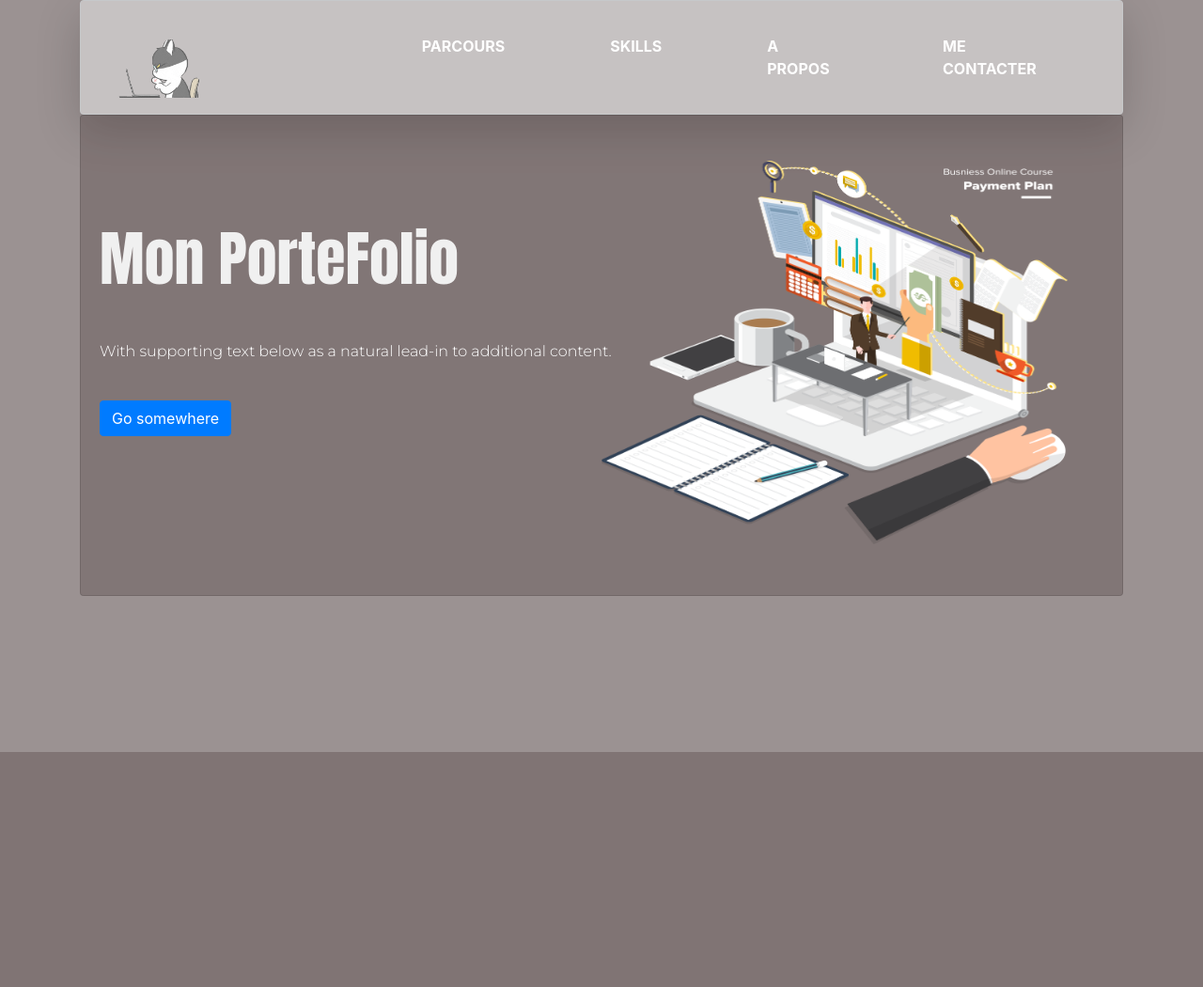
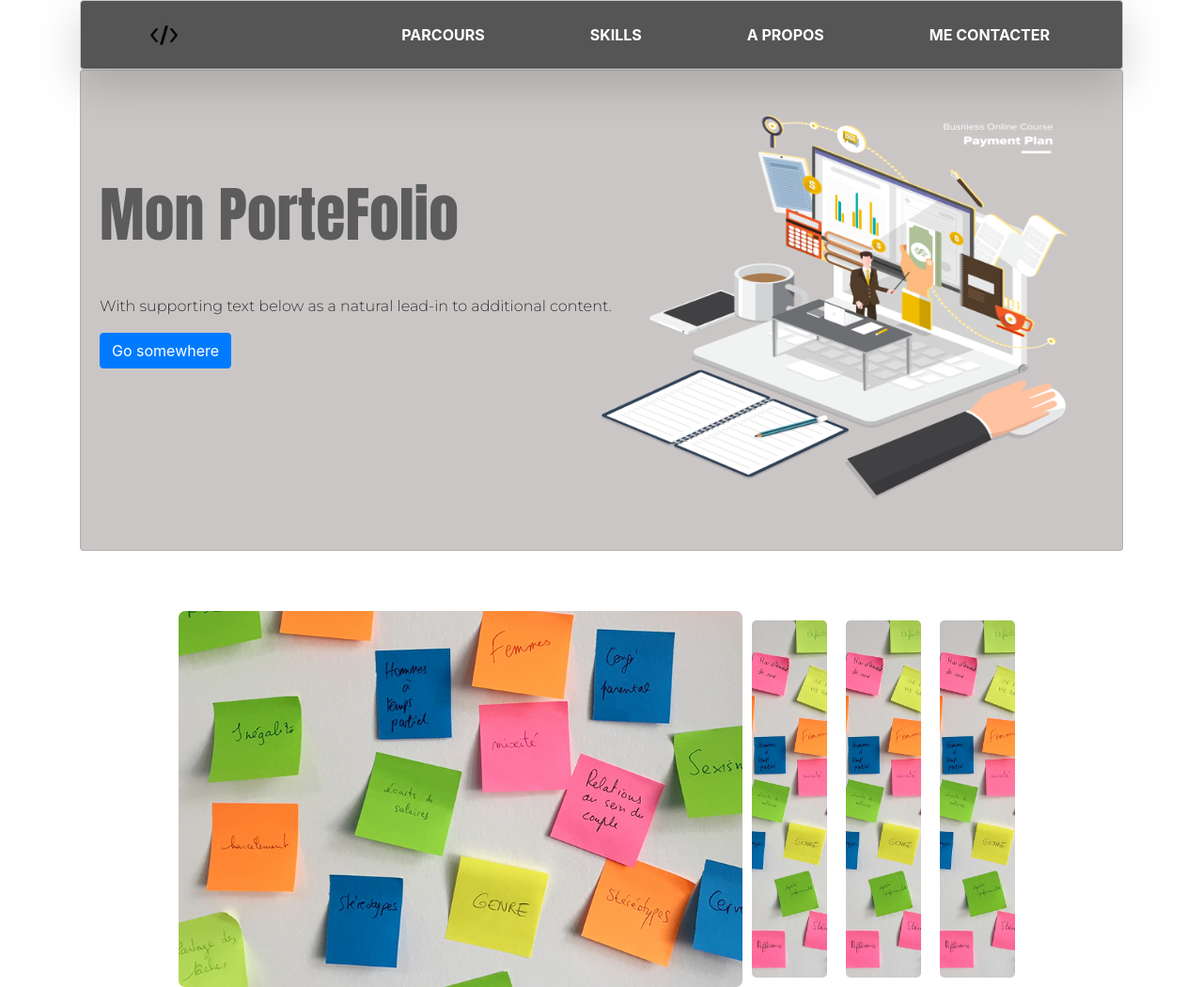
Before and after one commit to David-HUMBLOT/Portfolio, a PHP site: page / in a window 1280 px wide. Shown: the whole page at 94% size. Before the commit the page ends 800 px from the top, so only its background shows below. Run offline with PHP 8.4, Linux system fonts and the light colour scheme.

Commit message:
box2 image jquery onclick

```diff
--- a/css/style.css
+++ b/css/style.css
@@ -12,13 +12,18 @@ html{
 }
 
 body{
-    background-color:rgba(61, 44, 44, 0.514)!important;
+    background-color:rgba(255, 255, 255, 0.514)!important;
 
 }
 /* header */
 
 .logo{
-    font-size: 25px!important;
+    font-size: 10px!important;
+    margin-left: 55px!important;
+}
+
+.container .navbar {
+    background-color: rgb(85, 85, 85)!important;
 }
 
 .box1 {
@@ -31,17 +36,54 @@ body{
 
 .box1 h1{
     margin-top: 8%!important;
-    color:rgb(240, 240, 240);
+    color:rgb(92, 92, 92);
     font-family: Impact, Haettenschweiler, 'Arial Narrow Bold', sans-serif!important;
     font-size: 400%!important;
 }
 
 .box1  h2, p{
-    color:white;
+    color:rgb(49, 49, 49);
     font-family: 'Montserrat', sans-serif!important;
 
 }
 
+@import url('https://fonts.googleapis.com/css?family=Expletus+Sans&display=swap');
+
+.box2{
+  display: flex;
+  min-width: 600px;
+  max-width: 900px;
+  height: 400px;
+  margin: 4rem auto;
+}
+
+/**Parametrage des img2**/
+.image2{
+   min-width: 60px;
+   margin: 10px;
+   cursor: pointer; /*cureur pointeur pour montrer que l'élément est cliquable avec la souris*/
+   /**pour faire un effet de smooth*/
+   transition: .5 cubic-bezier(0.05, 0.61, 0.41, 0.95);
+   /*overflow caché pour tout ce qui dépassera*/
+   overflow: hidden;
+   position: relative; /**pour mettre les élément an absolu par la suite à l intérieur**/
+}
+
+/**zoom de l image2 avec la classe active2**/
+.image2.active2{
+    flex-grow: 100;
+    max-width: 600px; /**pour pas que l'image2 s'élargisse à l infini**/
+    margin:0px;
+    border-radius: 7px;
+    background-size: auto 100%;
+
+}
+
+/**image NON ACTIVE grow à 1*/
+.image2:not(.active2){
+    flex-grow: 1;
+    border-radius: 5px;
+}
 
 /* query smatphone */
 
--- a/index.html
+++ b/index.html
@@ -29,13 +29,13 @@
 
     <section class="container">
 
-        <nav class=" navbar navbar-expand-lg navbar-light alert alert-dark shadow-lg p-3 mb-0  rounded   ">
-            <div class="logo ml-4">
+        <nav  class=" navbar navbar-expand-lg navbar-light alert alert-dark shadow-lg p-3 mb-0  rounded   ">
+            <!-- <div class="logo ml-4">
                 <img src="img/cat4.gif" alt="">
+            </div> -->
+            <div class="logo ">
+                <img src="img/kisspng-web-development-source-code-computer-programming-c-coding-5abef125719a45.7596878515224630134653.png" alt="">
             </div>
-            <!-- <div class="logo ">
-                <img src="img/tenor.gif" alt="">
-            </div> -->
             <button class=" navbar-toggler" type="button" data-toggle="collapse" data-target="#navbarTogglerDemo01"
                 aria-controls="navbarTogglerDemo01" aria-expanded="false" aria-label="Toggle navigation">
                 <span class="navbar-toggler-icon"></span>
@@ -68,18 +68,27 @@
 
 
 
+
     <section class="container  ">
         <div class="card  box1 col ">
             <img id="imgbox1" style=" width: 31rem; height: 80% ; " class="card-img mt-5 offest-xs-6 offset-md-6 " src="img/kisspng-business-icon-vector-isometric-illustration-business-finance-5aa365bdd676b5.1142427415206578538785.png"  " alt="...">
             <div class="card-img-overlay col-sm-10 ">
-                <h1 class=" mt-2 pt-4">Mon PorteFolio</h1>
-
+                <h1 class="  pt-4">Mon PorteFolio</h1>
                 <p class="card-text mt-5">With supporting text below as a natural lead-in to additional content.</p>
-                <a href="#" class="btn btn-primary mt-4 ">Go somewhere</a>
+                <a href="#" class="btn btn-primary  ">Go somewhere</a>
             </div>
         </div>
     </section>
 
+<!-- image with jquery -->
+    <section class="container">
+        <div class="box2">
+            <div class="image2 active2 " style="background: url('img/box2/Asite_couv21.jpg') center/cover;"></div>
+            <div class="image2 " style="background: url('img/box2/Asite_couv21.jpg') center/cover;"></div>
+            <div class="image2 " style="background: url('img/box2/Asite_couv21.jpg') center/cover;"></div>
+            <div class="image2 " style="background: url('img/box2/Asite_couv21.jpg') center/cover;"></div>
+        </div>
+    </section>
 
     <!-- JAVA SCRIPT -->
     <script src="js/jquery.js"></script>
--- a/js/main.js
+++ b/js/main.js
@@ -0,0 +1,7 @@
+// JQUERY BOX2 IMAGE2 ACTIVE2 OR NOT ACTIVE2
+//quand onclique on enleve active sur les autres image et on anoute la classe active à l'image cliqué
+//qui devient active
+$(".image2").click(function(){
+    $(".image2").removeClass("active2");
+    $(this).addClass("active2");
+})
```
Also changed, not shown: img/box2/Asite_couv21.jpg (added), img/kisspng-web-development-source-code-computer-programming-c-coding-5abef125719a45.7596878515224630134653.png (added).
